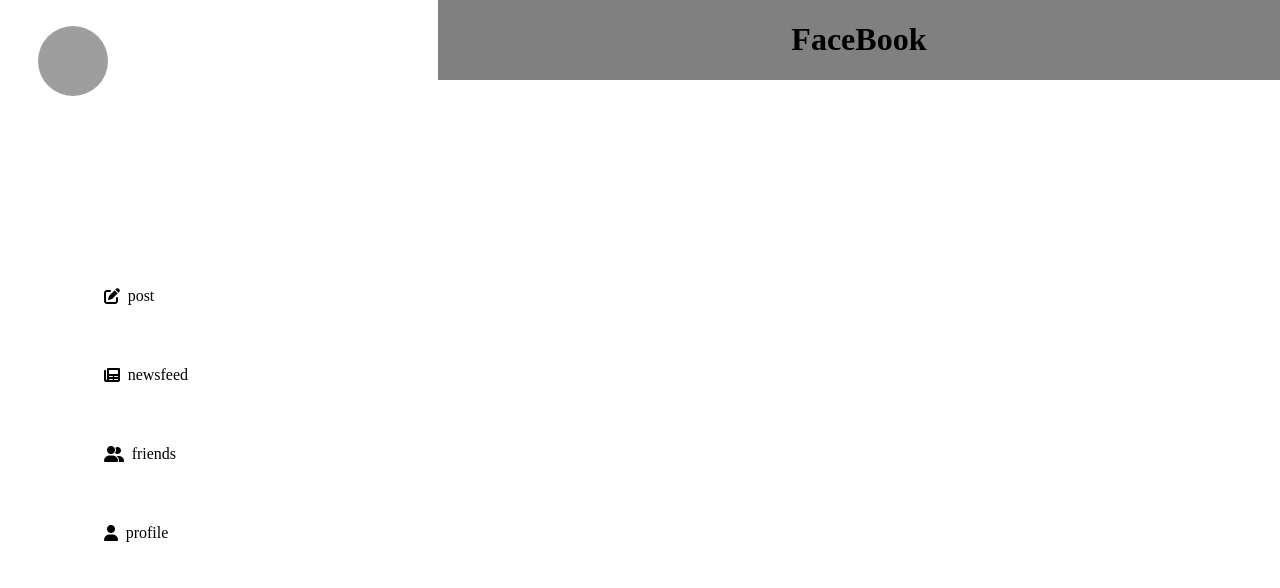
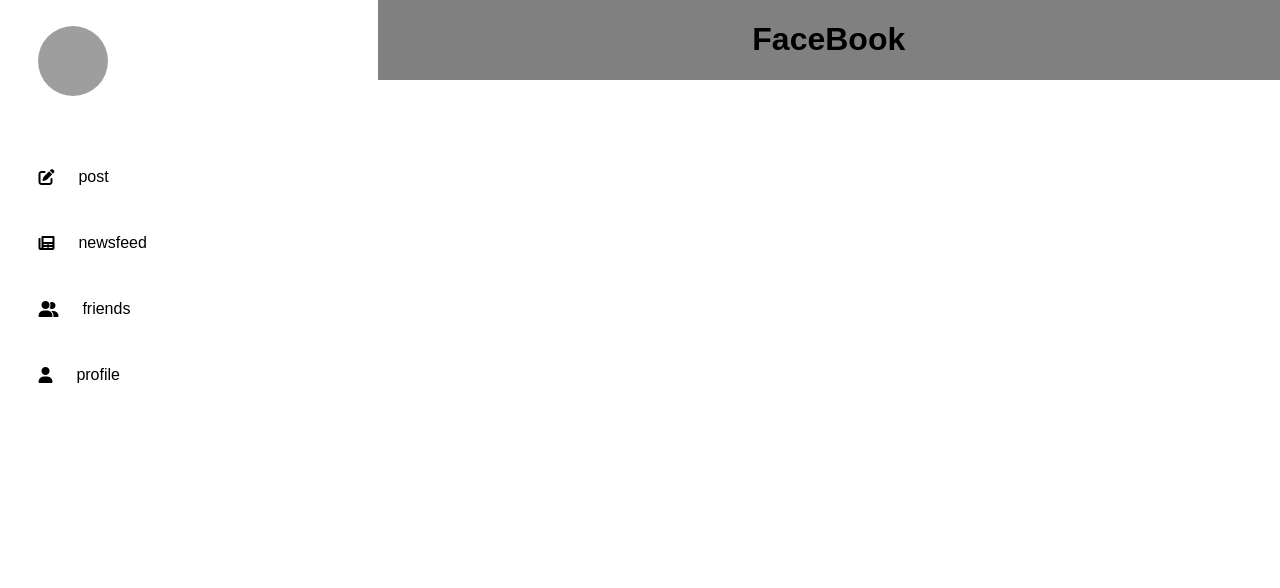
Before and after one commit to AhmadNourelddine/facebook, a PHP site: page /facebook/homePage.html in a window 1280 px wide. Shown: the top 588 px of the page. Run offline with PHP 8.4, Linux system fonts and the light colour scheme; grey boxes are pictures that could not be loaded.

Commit message:
layout updates in style

```diff
--- a/css/styles.css
+++ b/css/styles.css
@@ -1,4 +1,8 @@
-body{margin:0;}
+body{
+      margin:0;
+      padding: 0;
+      font-family: 'Poppins', sans-serif;
+    }
 
 .home-page-container {
   display: flex;
@@ -13,13 +17,22 @@ body{margin:0;}
 .user-menu-name-email{
   margin: 0% 5%;
 }
-
+.user-menu-name-email p{
+  margin:0;
+}
 #user-menu-img{
   border-radius: 50%;
 }
-
+#user-menu-name{
+  font-size: 150%;
+  font-weight: bolder;
+}
+#user-menu-email{
+  font-size: 100%;
+  font-weight: lighter;
+}
 .menu-container {
-  width: 30%;
+  width: 25%;
   display: flex;
   flex-direction: column;
   justify-content: flex-start;
@@ -28,24 +41,44 @@ body{margin:0;}
 
 .menu-items{
   position: fixed;
-  top:30%;
-  left:5%;
+  top:8em;
+  margin:auto;
 }
-
+.menu-items ul{
+  padding: 0;
+}
 .menu-items li{
   list-style-type: none;
-  margin:40% 10%;
+  margin:1.5em 1em;
 }
-
+.menu-items i{
+  margin-right: 0.5em;
+}
 .menu-item{
   display: flex;
   flex-direction: row;
   align-items: center;
+  width: inherit;
 }
-
+.menu-item:hover{
+  background-color: gray;
+}
+.menu-logout{
+  position: fixed;
+  display: flex;
+  flex-direction: row;
+  justify-content: flex-start;
+  align-items: center;
+  width: inherit;
+  bottom: 1em;
+}
+.menu-logout i{
+  transform: scaleX(-1);
+  margin-right: 5%;
+}
 .pages-container {
   background-color: gray;
-  width: 70%;
+  width: 75%;
   display: flex;
   flex-direction: column;
   justify-content: center;
@@ -70,9 +103,16 @@ body{margin:0;}
   margin: 5% 10%;
   padding:5%;
 }
+.user-profile{
+  display: flex;
+  flex-direction: row;
+}
 .user-image-name-date img{
-  border-radius: 25px;
+  border-radius: 50%;
   margin-right: 3%;
+}
+.user-image-name-date i{
+  align-self: flex-end;
 }
 .user-image-name-date {
   display: flex;
@@ -109,3 +149,13 @@ body{margin:0;}
   height: 50vh;
   align-self:flex-start;
 }
+
+.friend-container{
+  border-radius: 25px;
+  background-color: white;
+  display: flex;
+  flex-direction: column;
+  justify-content: center;
+  margin: 5% 10%;
+  padding:5%;
+}
```
